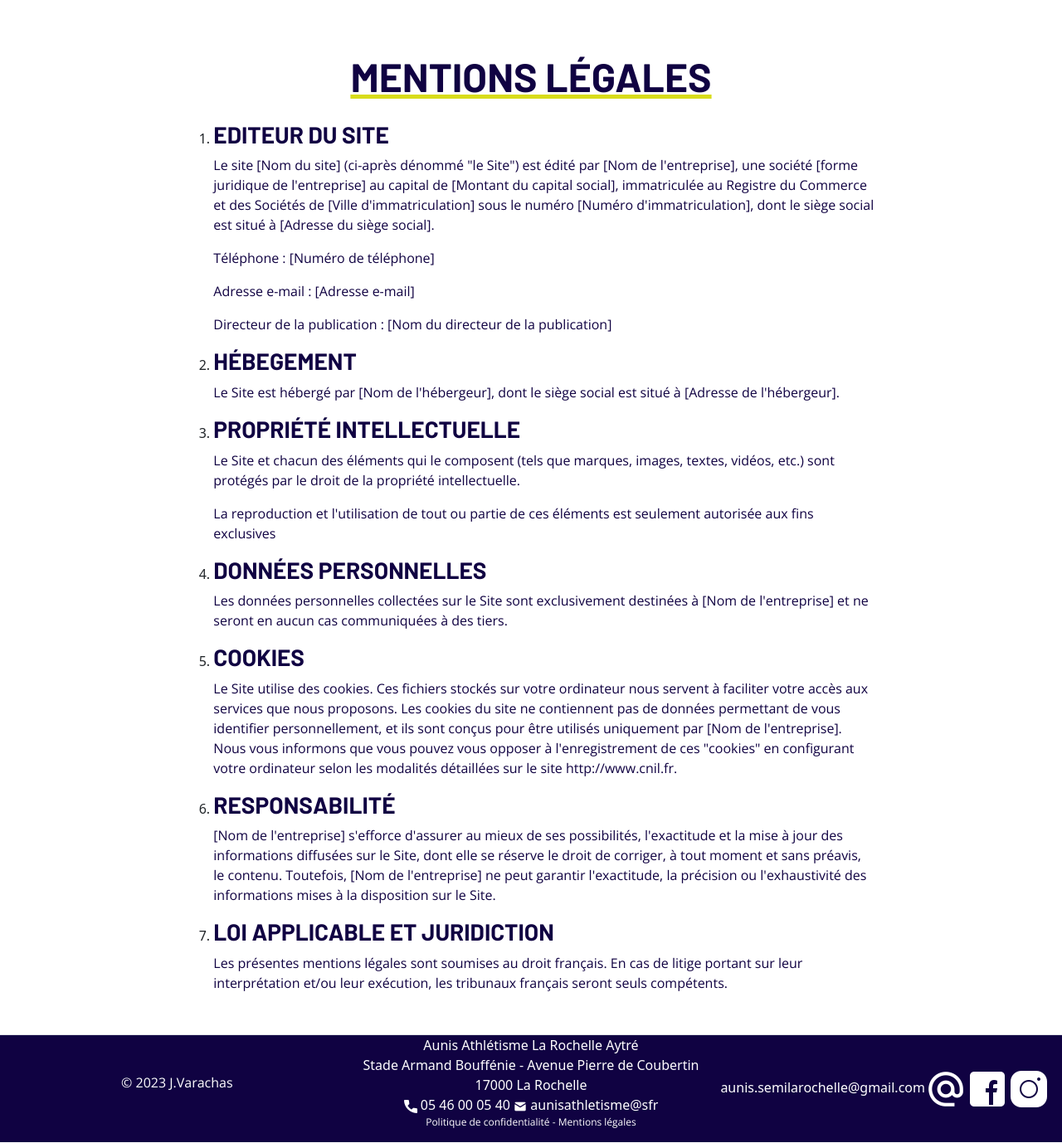
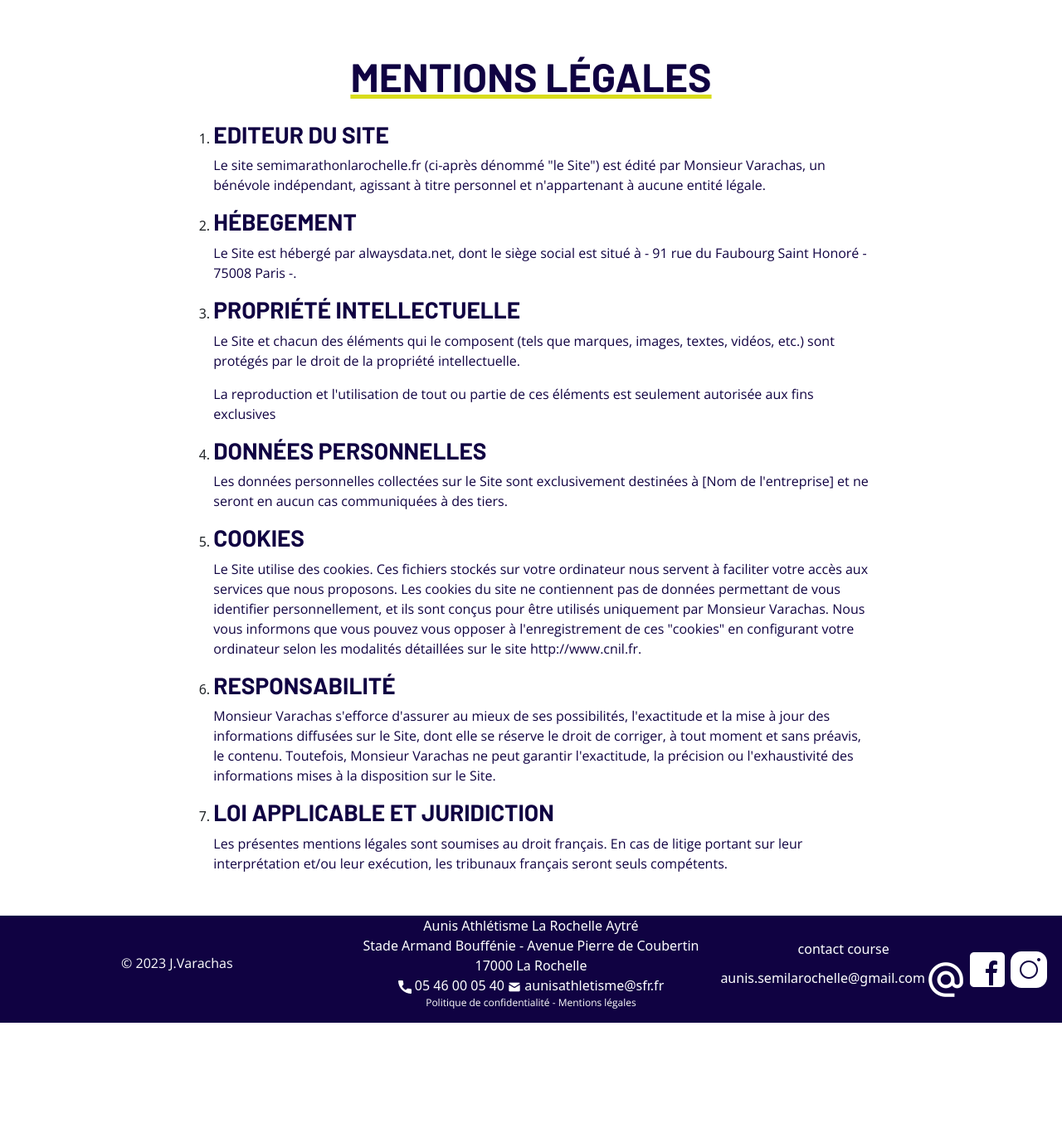
Before and after one commit to Julien0927/Semi-Marathon-LR, a PHP site: page /mentions_legales.php in a window 1280 px wide. Shown: the part 74-1452 px from the top of the page at 83% size. After the commit the page ends 1307 px from the top, so only its background shows below. Run offline with PHP 8.4, Linux system fonts and the light colour scheme.

Commit message:
modif img benev+contact footer

```diff
--- a/mentions_legales.php
+++ b/mentions_legales.php
@@ -10,17 +10,12 @@ require_once ('templates/nav.php');
         <div class="text-justified mt-3">
             <ol>
                 <li><h3>Editeur du site</h3></li>
-                <p>Le site [Nom du site] (ci-après dénommé "le Site") est édité par [Nom de l'entreprise],
-                    une société [forme juridique de l'entreprise] au capital de [Montant du capital social],
-                    immatriculée au Registre du Commerce et des Sociétés de [Ville d'immatriculation] sous le numéro [Numéro d'immatriculation],
-                    dont le siège social est situé à [Adresse du siège social].
+                <p>Le site semimarathonlarochelle.fr (ci-après dénommé "le Site") est édité par Monsieur Varachas,
+                    un bénévole indépendant, agissant à titre personnel et n'appartenant à aucune entité légale.
                 </p>
-                <p>Téléphone : [Numéro de téléphone]</p>
-                <p>Adresse e-mail : [Adresse e-mail]</p>
-                <p>Directeur de la publication : [Nom du directeur de la publication]</p>
 
                 <li><h3>Hébegement</h3></li>
-                <p>Le Site est hébergé par [Nom de l'hébergeur], dont le siège social est situé à [Adresse de l'hébergeur].</p>
+                <p>Le Site est hébergé par alwaysdata.net, dont le siège social est situé à - 91 rue du Faubourg Saint Honoré - 75008 Paris -.</p>
 
                 <li><h3>Propriété intellectuelle</h3></li>
                 <p>Le Site et chacun des éléments qui le composent (tels que marques, images, textes, vidéos, etc.)
@@ -36,16 +31,16 @@ require_once ('templates/nav.php');
                 <li><h3>Cookies</h3></li>
                 <p>Le Site utilise des cookies. Ces fichiers stockés sur votre ordinateur nous servent à faciliter votre accès aux services que nous proposons.
                     Les cookies du site ne contiennent pas de données permettant de vous identifier personnellement,
-                    et ils sont conçus pour être utilisés uniquement par [Nom de l'entreprise].
+                    et ils sont conçus pour être utilisés uniquement par Monsieur Varachas.
                     Nous vous informons que vous pouvez vous opposer à l'enregistrement de ces "cookies"
                     en configurant votre ordinateur selon les modalités détaillées sur le site http://www.cnil.fr.
                 </p>
 
                 <li><h3>Responsabilité</h3></li>
-                <p>[Nom de l'entreprise] s'efforce d'assurer au mieux de ses possibilités,
+                <p>Monsieur Varachas s'efforce d'assurer au mieux de ses possibilités,
                     l'exactitude et la mise à jour des informations diffusées sur le Site,
                     dont elle se réserve le droit de corriger, à tout moment et sans préavis, le contenu.
-                    Toutefois, [Nom de l'entreprise] ne peut garantir l'exactitude,
+                    Toutefois, Monsieur Varachas ne peut garantir l'exactitude,
                     la précision ou l'exhaustivité des informations mises à la disposition sur le Site.
                 </p>
 
--- a/templates/footer.php
+++ b/templates/footer.php
@@ -12,13 +12,13 @@ require_once ('index.php')
       <li>Aunis Athlétisme La Rochelle Aytré</li>
       <li>Stade Armand Bouffénie - Avenue Pierre de Coubertin</li>
       <li>17000 La Rochelle</li>
-      <li><img src="assets/icones/phone-16.png"> 05 46 00 05 40   <img src="assets/icones/courrier-16.png"> aunisathletisme@sfr</li>
+      <li><img src="assets/icones/phone-16.png"> 05 46 00 05 40   <img src="assets/icones/courrier-16.png"> aunisathletisme@sfr.fr</li>
       <a href="politiqueconf.php" class="disabled-link"><p class="mention mb-3 mb-md-0 text-white">Politique de confidentialité - <a href="mentions_legales.php" class="disabled-link">Mentions légales</p></a>
     </ul>
     </div>
 
-    <ul class="nav col-md-4 justify-content-center">
-        <a href="" title="contact" class="disabled-link">aunis.semilarochelle@gmail.com<img src="assets/icones/contact-50.png"></a>
+    <ul class="nav col-md-4 justify-content-center align-items-center text-center">
+        <a href="" title="contact semimarathon" class="disabled-link">contact course<br>aunis.semilarochelle@gmail.com<img src="assets/icones/contact-50.png"></a>
         <a href="https://www.facebook.com/profile.php?id=100075781124607" title="facebook semi-marathon"><img src="assets/icones/icons8-facebook.png"></a>
         <a href="https://www.instagram.com/semi_marathon_larochelle/" title="instagram semi-marathon"><img src="assets/icones/icons8-instagram.png"></a>
     </ul>
```
Also changed, not shown: benevoles.php (+6 -2 lines), politiqueconf.php (+5 -5 lines), assets/images/velo benevole.jpg (added).
